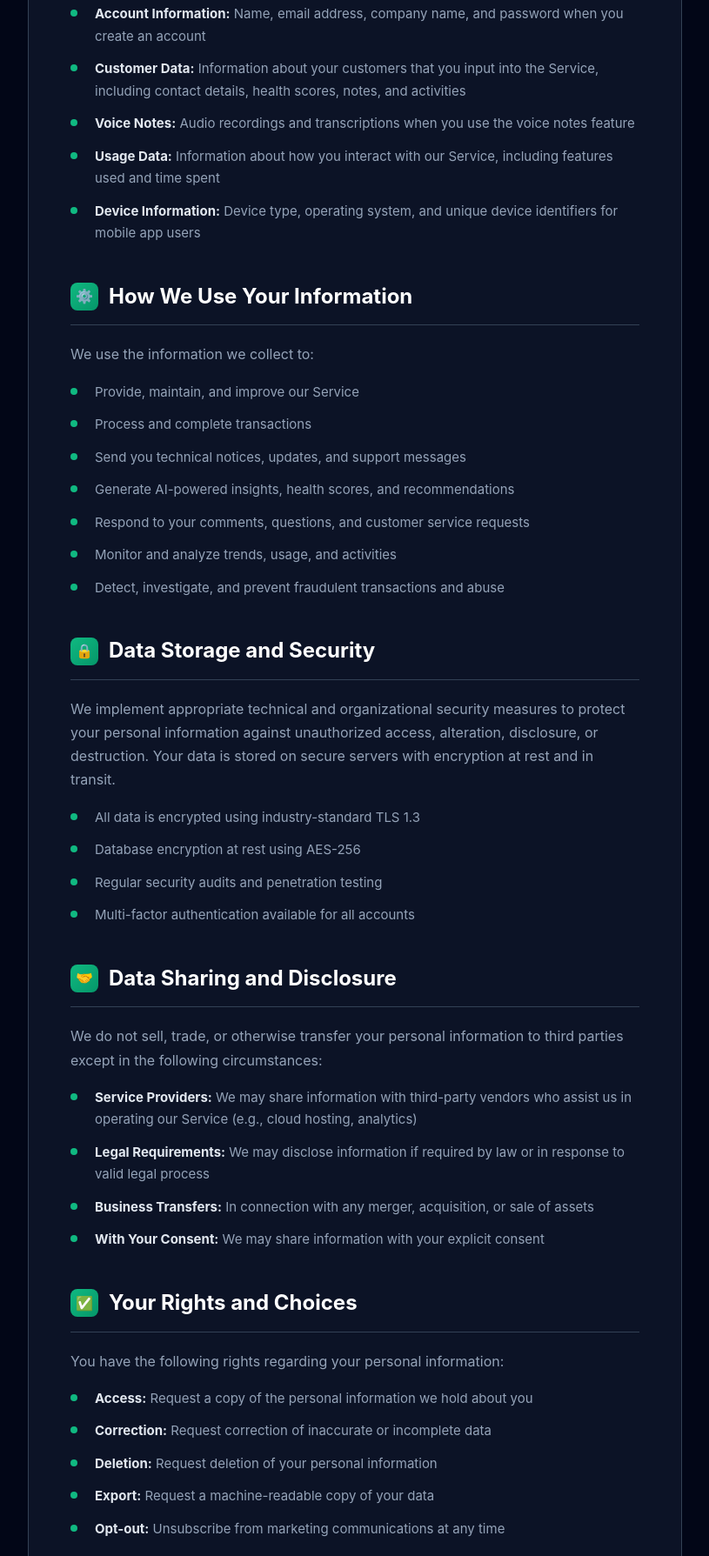
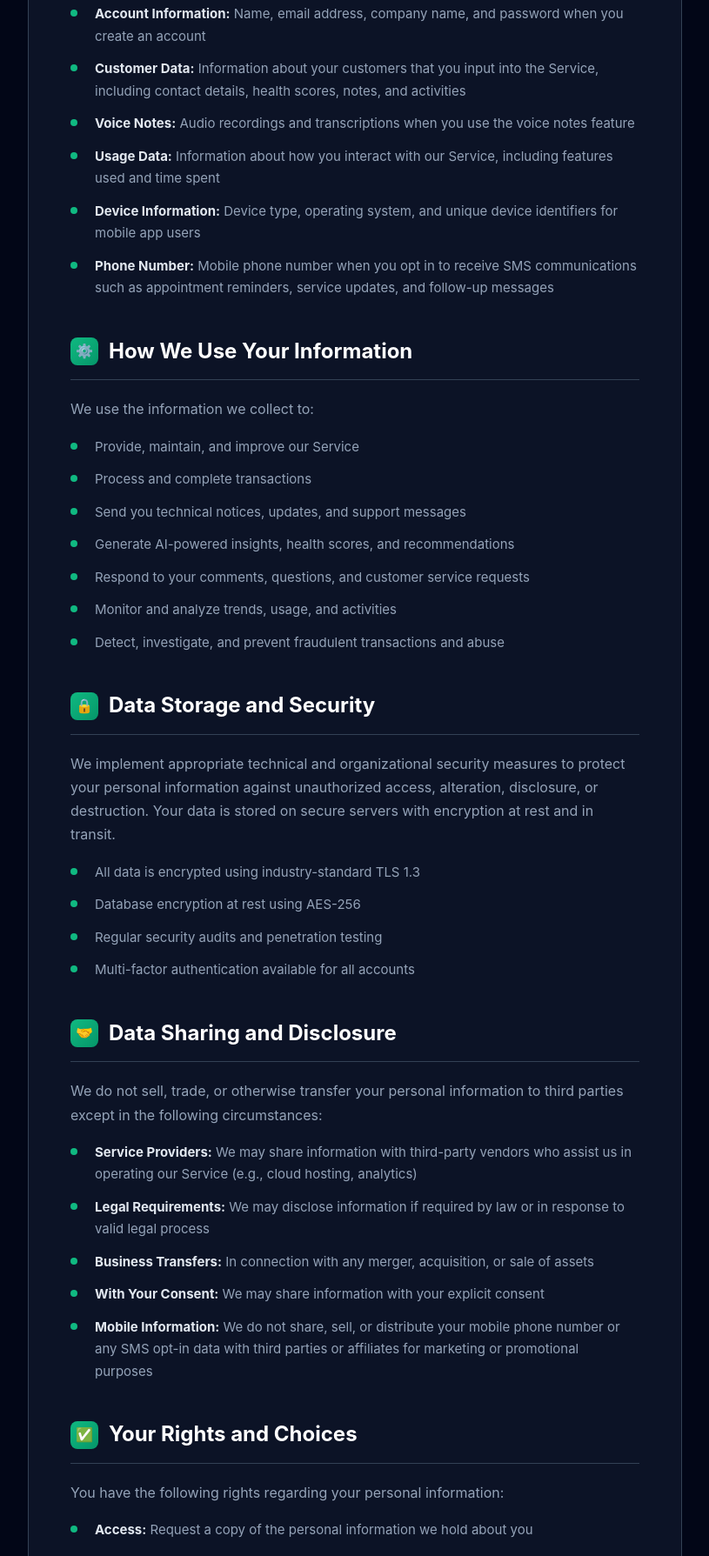
Before and after one commit to shanejames/avolv-marketing, a plain HTML site: page privacy-policy.html in a window 1280 px wide. Shown: the part 876-2665 px from the top of the page at 87% size, without its empty margins (232-1047 px from the left). Drawn offline with Linux system fonts and the light colour scheme.

Commit message:
Update privacy-policy.html

```diff
--- a/privacy-policy.html
+++ b/privacy-policy.html
@@ -332,6 +332,7 @@
                 <li><strong>Voice Notes:</strong> Audio recordings and transcriptions when you use the voice notes feature</li>
                 <li><strong>Usage Data:</strong> Information about how you interact with our Service, including features used and time spent</li>
                 <li><strong>Device Information:</strong> Device type, operating system, and unique device identifiers for mobile app users</li>
+                <li><strong>Phone Number:</strong> Mobile phone number when you opt in to receive SMS communications such as appointment reminders, service updates, and follow-up messages</li>
             </ul>
 
             <h2><span class="icon">⚙️</span> How We Use Your Information</h2>
@@ -362,6 +363,7 @@
                 <li><strong>Legal Requirements:</strong> We may disclose information if required by law or in response to valid legal process</li>
                 <li><strong>Business Transfers:</strong> In connection with any merger, acquisition, or sale of assets</li>
                 <li><strong>With Your Consent:</strong> We may share information with your explicit consent</li>
+                <li><strong>Mobile Information:</strong> We do not share, sell, or distribute your mobile phone number or any SMS opt-in data with third parties or affiliates for marketing or promotional purposes</li>
             </ul>
 
             <h2><span class="icon">✅</span> Your Rights and Choices</h2>
```
